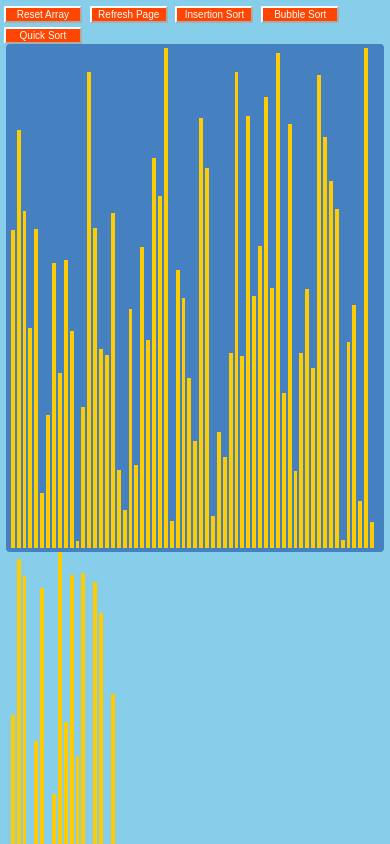
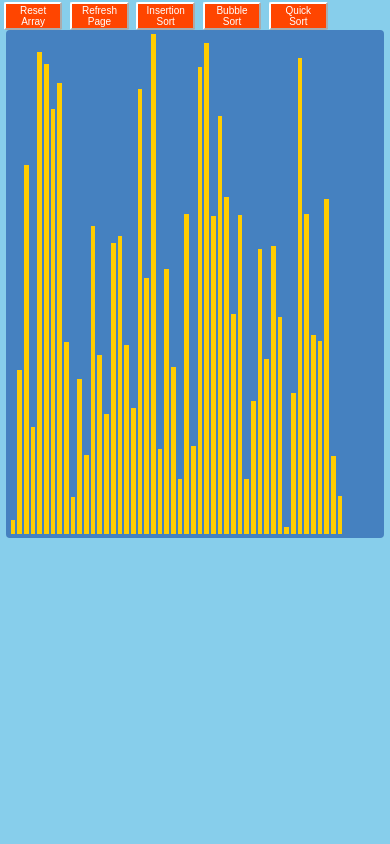
Before and after one commit to AndreNovaisBrito/SortingVisualizer, a React (Create React App) app: page / in a window 390 px wide. Shown: the top 844 px of the page. Built offline with nearby package versions, Linux system fonts and the light colour scheme.

Commit message:
responsive

```diff
--- a/src/SortingVisualizer/SortingVisualizer.css
+++ b/src/SortingVisualizer/SortingVisualizer.css
@@ -34,10 +34,10 @@
 
 @media screen and (max-width: 600px) {
   .bar {
-    width: 1vw;
+    width: 2px;
   }
   .sort-button {
-    width: 20vw;
+    width: 15vw;
     margin-right: 2vw;
     font-size: x-small;
   }
--- a/src/SortingVisualizer/SortingVisualizer.jsx
+++ b/src/SortingVisualizer/SortingVisualizer.jsx
@@ -20,7 +20,7 @@ export default class SortingVisualizer extends Component {
     super(props);
     this.state = {
       array: [],
-      arrayLength: 80,
+      arrayLength: 50,
     };
   }
   handleArraySizeChange = (value) => {
@@ -236,7 +236,7 @@ export default class SortingVisualizer extends Component {
               className="bar"
               style={{
                 height: `${value}px`,
-                width: `${80 / arrayLength}vw`,
+                width: `${60 / arrayLength}vw`,
               }}
             >
               {/* {value} */}
```
